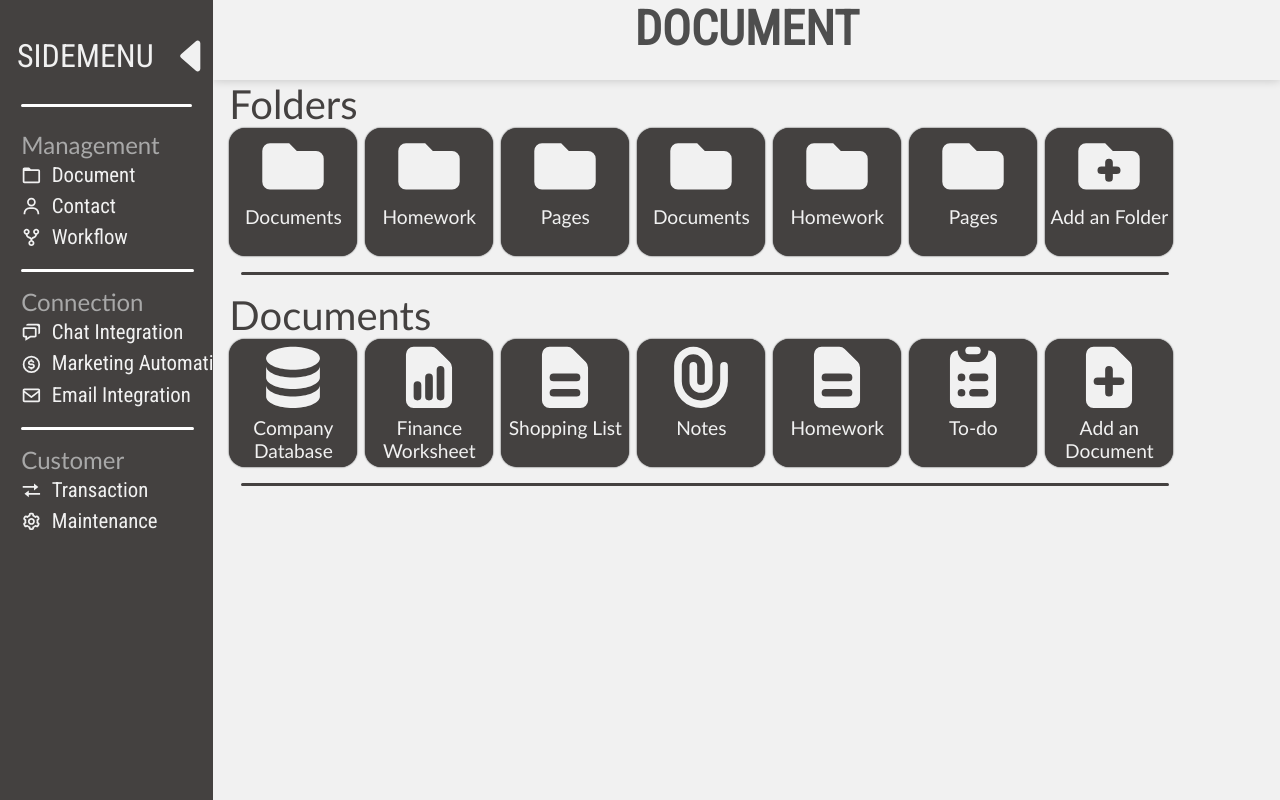
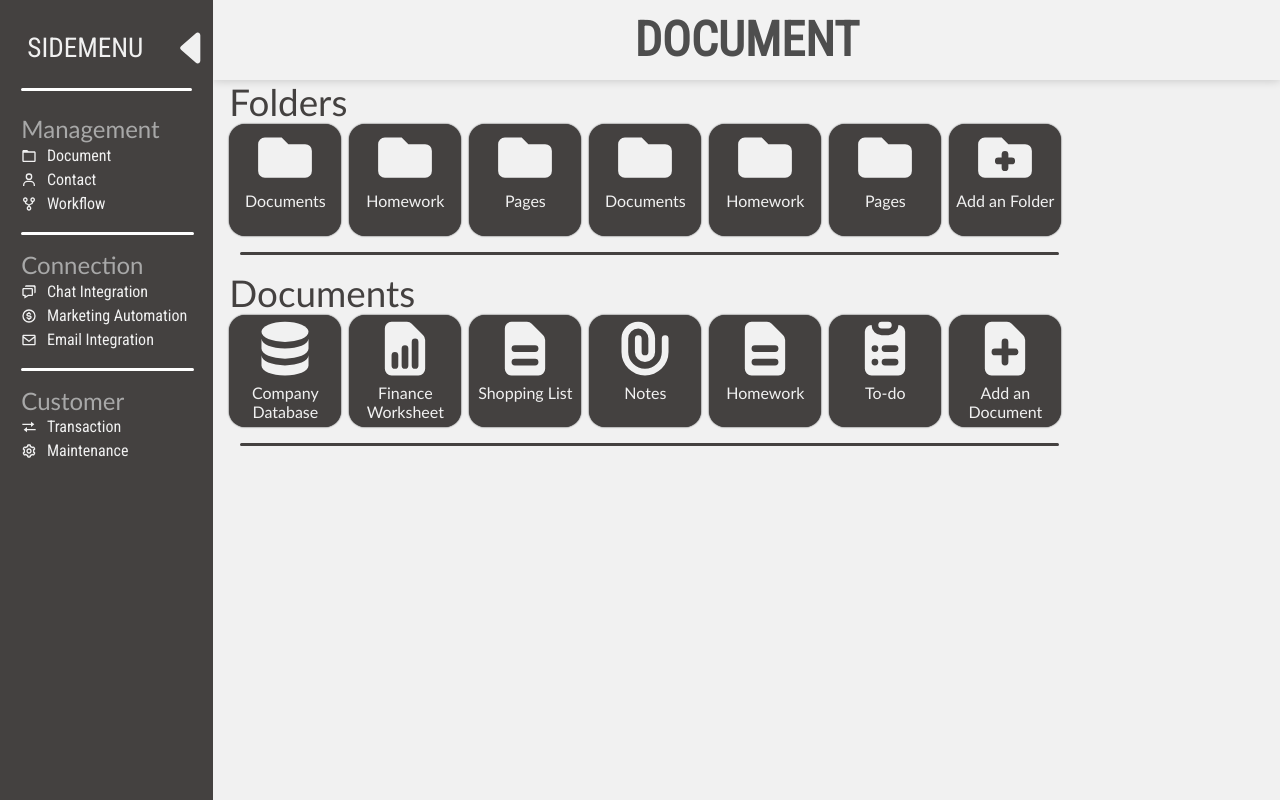
Before and after one commit to joao-erik2077/react-dashboard-ui, a React (Create React App) app: page / in a window 1280 px wide. Built offline with nearby package versions, Linux system fonts and the light colour scheme; a web font is replaced by a local one.

Commit message:
Change in sizes

```diff
--- a/src/App.scss
+++ b/src/App.scss
@@ -3,6 +3,8 @@
     width: 100vw;
     margin: 0;
     padding: 0;
+    display: flex;
+    flex-wrap: nowrap;
 
     * {
         padding: 0;
@@ -13,6 +15,10 @@
 .sidebar {
     white-space: nowrap;
     overflow: hidden;
+}
+
+.col {
+    min-width: min-content;
 }
 
 .close {
--- a/src/components/Dashboard/Dashboard.scss
+++ b/src/components/Dashboard/Dashboard.scss
@@ -1,7 +1,7 @@
 $dashboard: #f1f1f1;
 
 .Dashboard {
-    width: 100%;
+    min-width: min-content;
     height: 90%;
     background-color: $dashboard;
 }
--- a/src/components/Dashboard/Document/Document.scss
+++ b/src/components/Dashboard/Document/Document.scss
@@ -6,6 +6,7 @@
     max-width: min-content;
 
     .DocumentSectionTitle {
+        font-size: 2.3rem;
         color: #444140;
         font-family: 'Gill Sans', 'Gill Sans MT', Calibri, 'Trebuchet MS', sans-serif;
     }
--- a/src/components/Dashboard/Document/DocumentItem/DocumentItem.scss
+++ b/src/components/Dashboard/Document/DocumentItem/DocumentItem.scss
@@ -1,6 +1,6 @@
 .DocumentItem {
-    width: 8rem;
-    height: 8rem;
+    width: 7rem;
+    height: 7rem;
     border-radius: 1rem;
     display: flex;
     flex-direction: column;
@@ -39,7 +39,7 @@
         flex-grow: 1;
         h1 {
             text-align: center;
-            font-size: 1.2rem;
+            font-size: 1rem;
             font-family: 'Gill Sans', 'Gill Sans MT', Calibri, 'Trebuchet MS', sans-serif;
             word-wrap: break-word;
         }
--- a/src/components/DashboardNavbar/DashboardNavbar.scss
+++ b/src/components/DashboardNavbar/DashboardNavbar.scss
@@ -5,13 +5,16 @@ $navbar: #f2f2f2;
     box-shadow: 0 0 $boxshadow rgba(0, 0, 0, 0.2);
     clip-path: inset(0px 0px $boxshadow*-1 0px);
 
-    width: 100%;
+    min-width: fit-content;
     height: 10%;
     background-color: $navbar;
+
+    display: flex;
+    align-items: center;
+    justify-content: center;
 }
 
 .NavbarTitle {
-    text-align: center;
     color: #4e4e4e;
     font-size: 3rem;
     font-weight: bold;
@@ -22,7 +25,7 @@ $navbar: #f2f2f2;
     position: fixed;
     left: 0.5vw;
     top: 2vh;
-    font-size: 4rem;
+    font-size: 3rem;
     color: #312f2f;
     cursor: pointer;
 }
--- a/src/components/DashboardSidebar/DashboardSidebar.scss
+++ b/src/components/DashboardSidebar/DashboardSidebar.scss
@@ -33,7 +33,7 @@ $sidebar: #444140;
     display: flex;
     justify-content: space-between;
     align-items: center;
-    font-size: 2rem;
+    font-size: 1.7rem;
     margin-top: 1.5rem;
     width: 100%;
 
@@ -48,7 +48,7 @@ $sidebar: #444140;
         cursor: pointer;
         transition: 0.3s;
         width: 20%;
-        font-size: 4rem;
+        font-size: 3rem;
 
         &:hover {
             color: #c1c1c1;
--- a/src/components/DashboardSidebar/SidebarItem/SidebarItem.scss
+++ b/src/components/DashboardSidebar/SidebarItem/SidebarItem.scss
@@ -6,7 +6,7 @@
 
     cursor: pointer;
 
-    font-size: 1.3rem;
+    font-size: 1rem;
     transition: 0.3s;
 
     .Icon {
```
